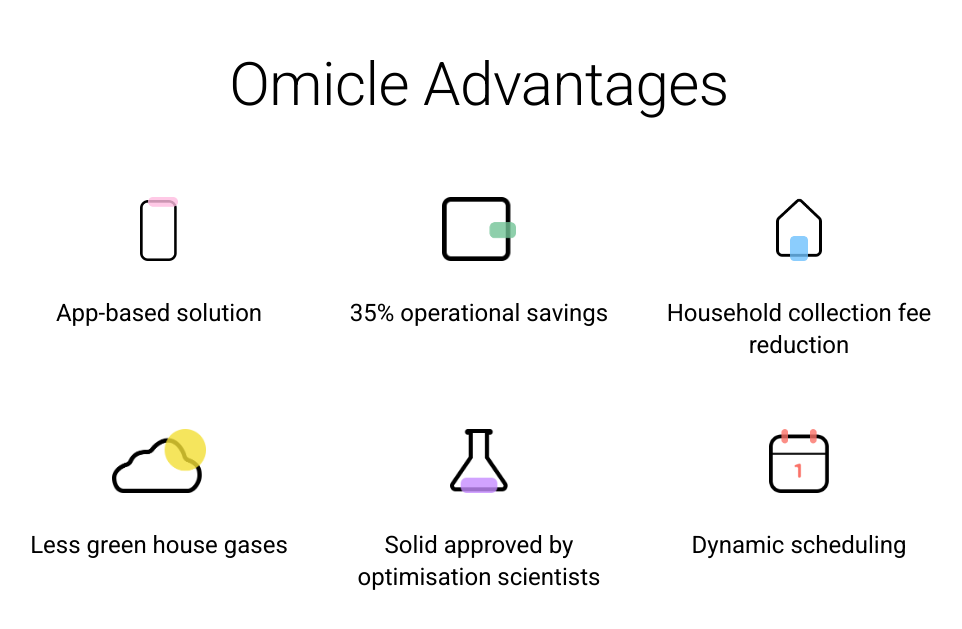
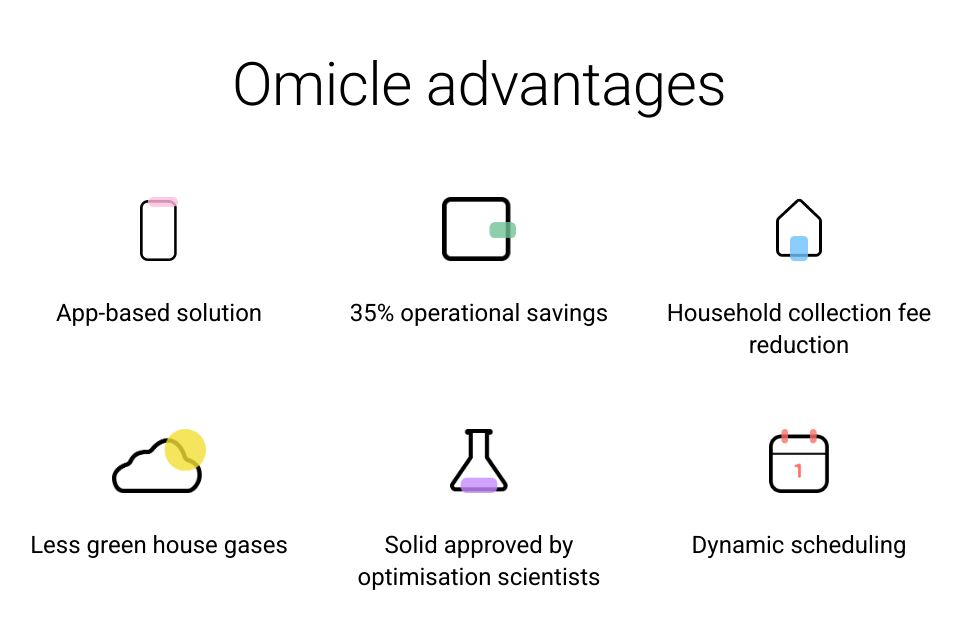
Before and after one commit to hyzor/Omicle, a React app: page / in a window 1280 px wide. Shown: the part 2250-2879 px from the top of the page, without its empty margins (161-1123 px from the left). Built offline with nearby package versions, Linux system fonts and the light colour scheme.

Commit message:
Small text fix.

```diff
--- a/src/landingpage.jsx
+++ b/src/landingpage.jsx
@@ -278,7 +278,7 @@ class landingPage extends Component {
           </Section>
           <Section className="flex-parent column features" style={{ justifyContent: 'flex-start' }}>
             <Typography variant="h2" style={{ padding: '1em' }}>
-              Omicle Advantages
+              Omicle advantages
             </Typography>
             <div className="grid-parent">
               <div className="grid-child feature ">
```
